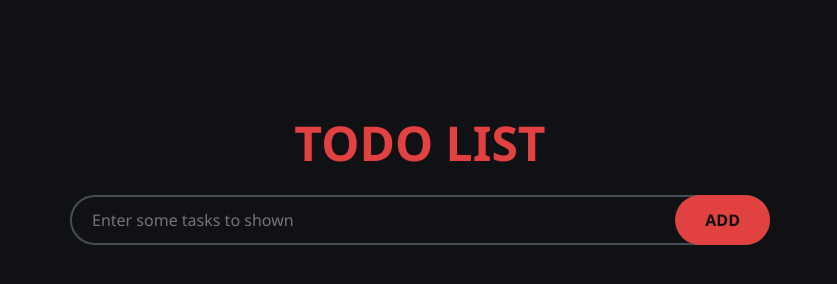
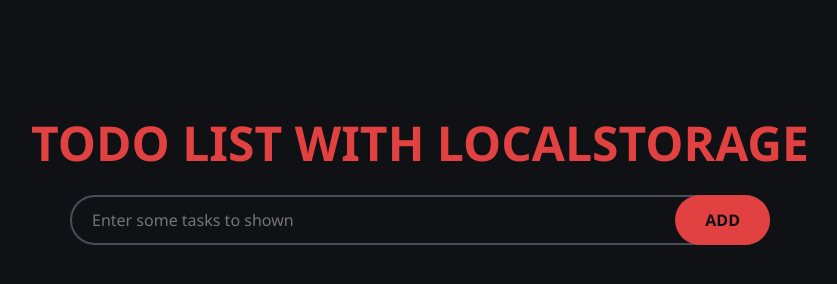
Before and after one commit to hiteshverse/todolist, a plain HTML site: page index.html in a window 1280 px wide. Shown: the whole page, without its empty margins (220-1057 px from the left). Drawn offline with Linux system fonts and the light colour scheme.

Commit message:
page h1 changed

```diff
--- a/index.html
+++ b/index.html
@@ -10,7 +10,7 @@
 </head>
 
 <body>
-    <h1>TODO List</h1>
+    <h1>TODO List with LocalStorage</h1>
     <div class="wrapper">
         <form>
             <input id="todo-input" type="text" placeholder="Enter some tasks to shown" autocomplete="off">
```
